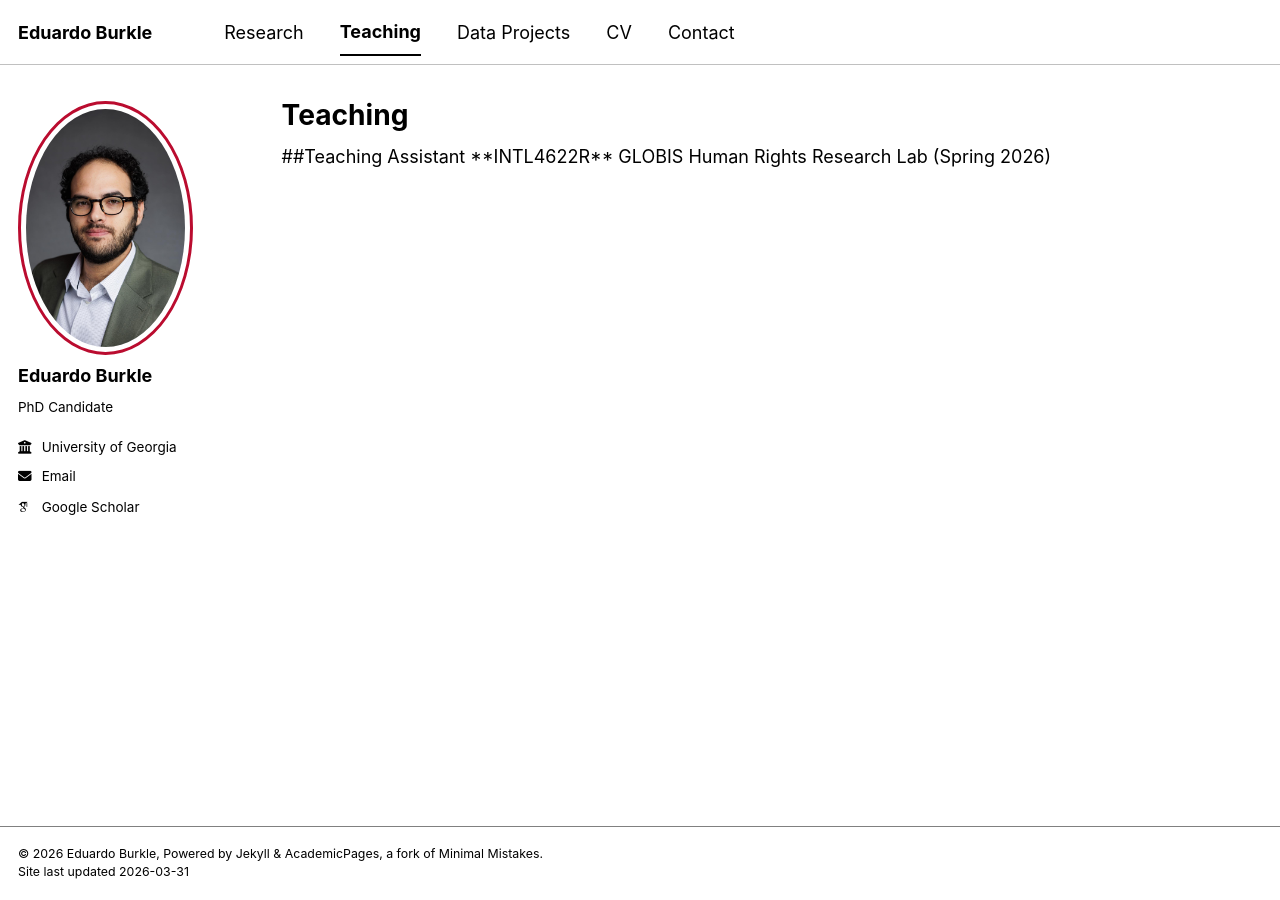
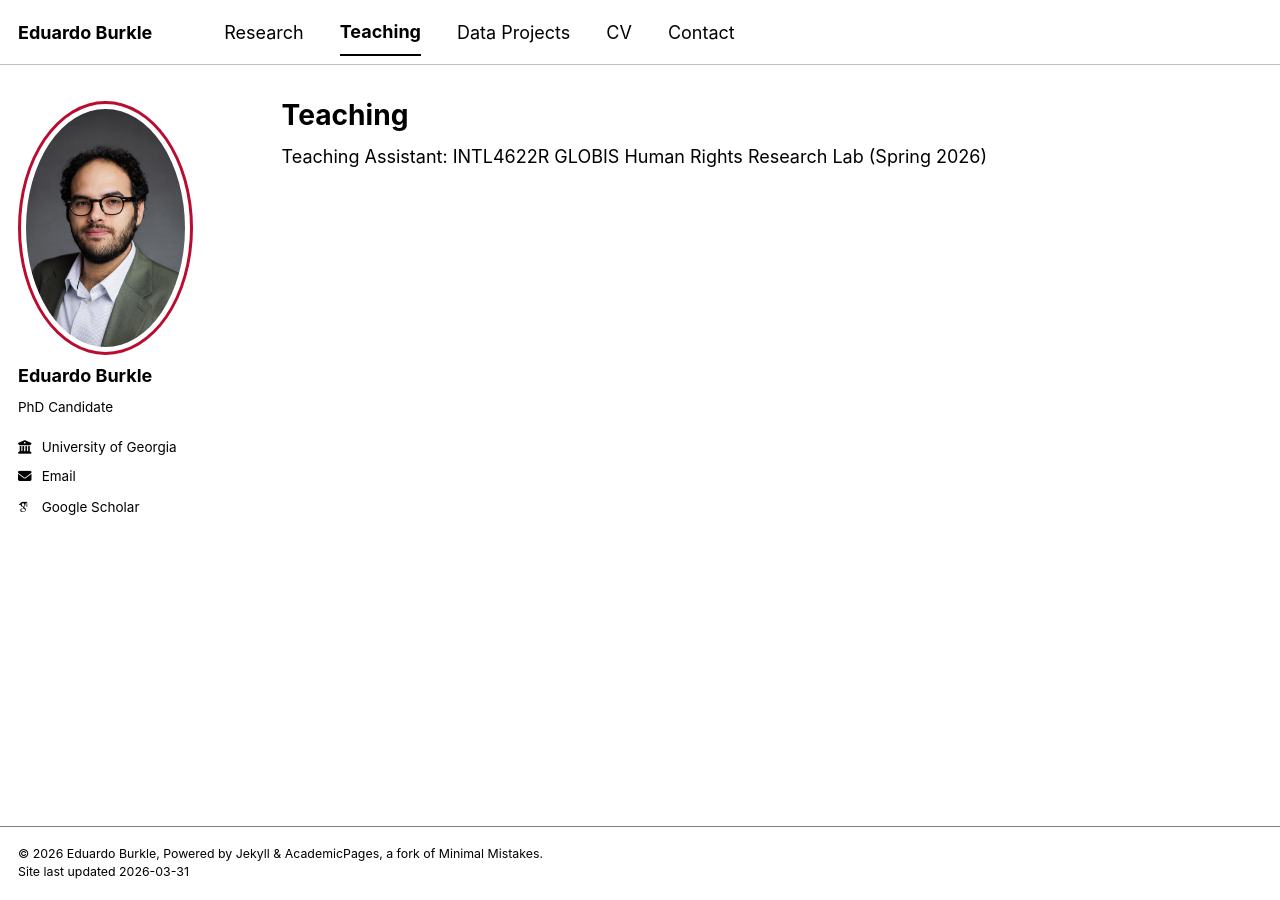
Before and after one commit to eduardoburkle/eduardoburkle.github.io, a Jekyll site: the page built from _pages/teaching.html, in a window 1280 px wide. Built offline with Jekyll 4.4.1, drawn with Linux system fonts in a browser that asks for light colours; some web fonts are replaced; a script bundle is joined from its source files by our own code; library files that are not in the unit come from our copies.

```diff
--- a/_pages/teaching.html
+++ b/_pages/teaching.html
@@ -5,6 +5,6 @@ permalink: /teaching/
 author_profile: true
 ---
 
-##Teaching Assistant
+Teaching Assistant:
 
-**INTL4622R** GLOBIS Human Rights Research Lab (Spring 2026)
+INTL4622R GLOBIS Human Rights Research Lab (Spring 2026)
```
